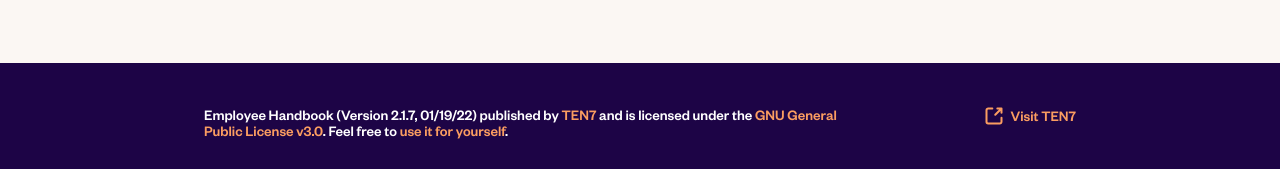
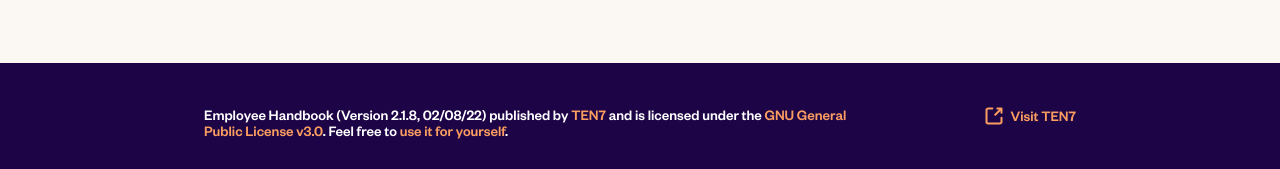
Before and after one commit to ten7/handbook.ten7.com, a Jekyll site: the page built from index.md, in a window 1280 px wide. Shown: the part 1463-1632 px from the top of the page. Built offline with Jekyll 4.4.1, drawn with Linux system fonts in a browser that asks for light colours.

Commit message:
Misc. Time Off + version bump

```diff
--- a/_config.yml
+++ b/_config.yml
@@ -19,7 +19,7 @@
 # in the templates via {{ site.myvariable }}.
 
 title: "Employee Handbook"
-subtitle: "Version 2.1.7, 01/19/22"
+subtitle: "Version 2.1.8, 02/08/22"
 
 nav:
   - title: "Start Here"
```
